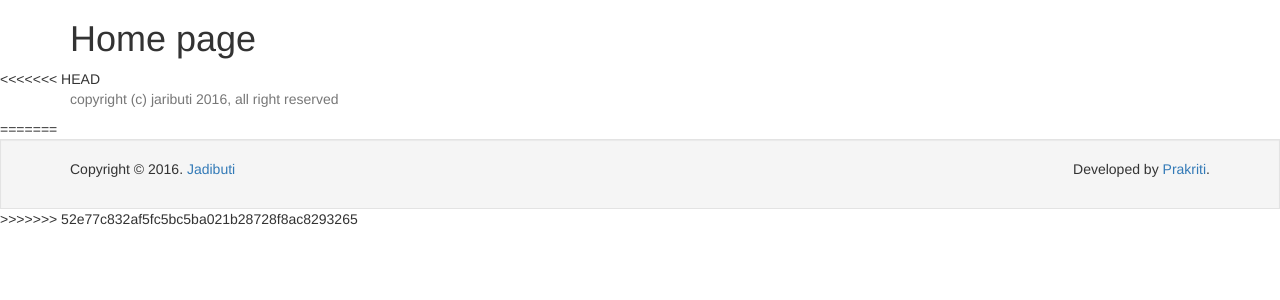
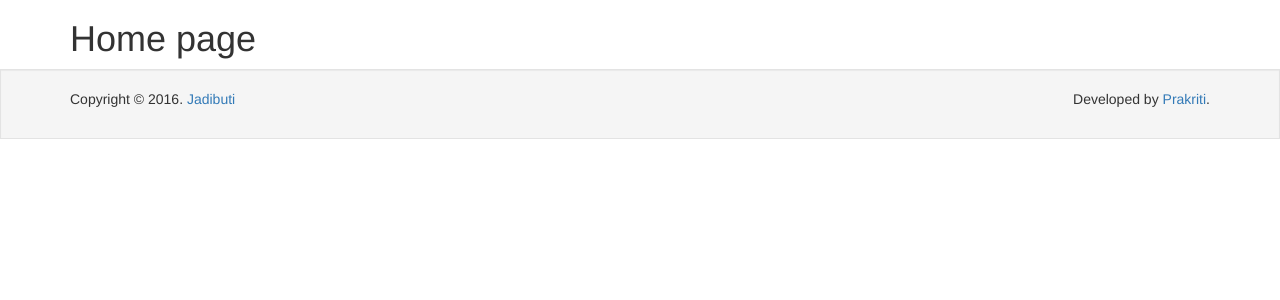
Before and after one commit to munikarmanish/jadibuti, a Django app: page / in a window 1280 px wide. Shown: the part 51-351 px from the top of the page. Run offline with Django 3.2, Linux system fonts and the light colour scheme; some libraries are stand-ins or nearby versions.

Commit message:
footer.html

```diff
--- a/templates/footer.html
+++ b/templates/footer.html
@@ -1,12 +1,3 @@
-<<<<<<< HEAD
-<br />
-<footer class="footer">
-  <div class="container">
-      <p class="text-muted">copyright (c) jaributi 2016, all right reserved</p>
-    </div>
-</footer>
-=======
-
 <footer>
 <div class="well">
 <div class="container">
@@ -17,4 +8,3 @@
 </div><!--container-->
 </div><!--well-->
 </footer>
->>>>>>> 52e77c832af5fc5bc5ba021b28728f8ac8293265
```
